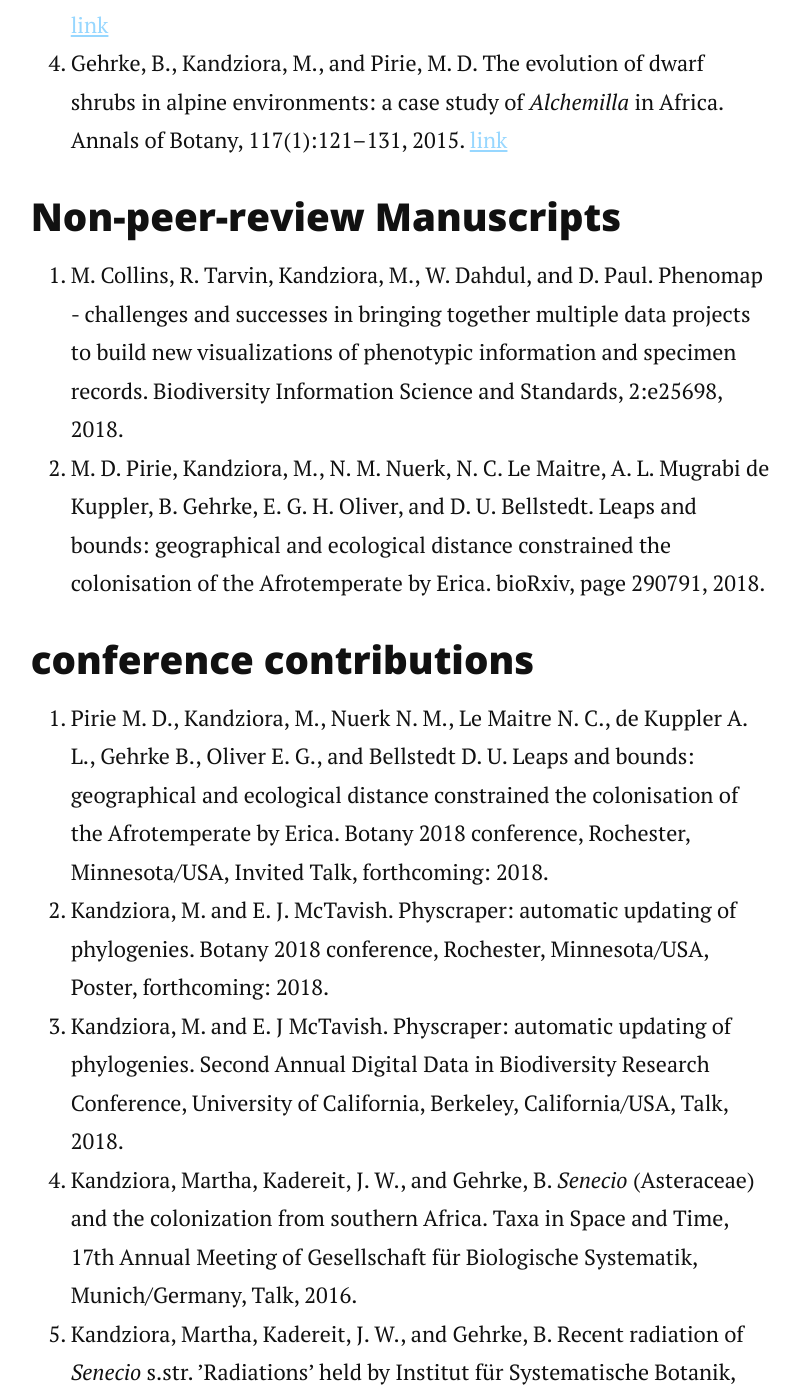
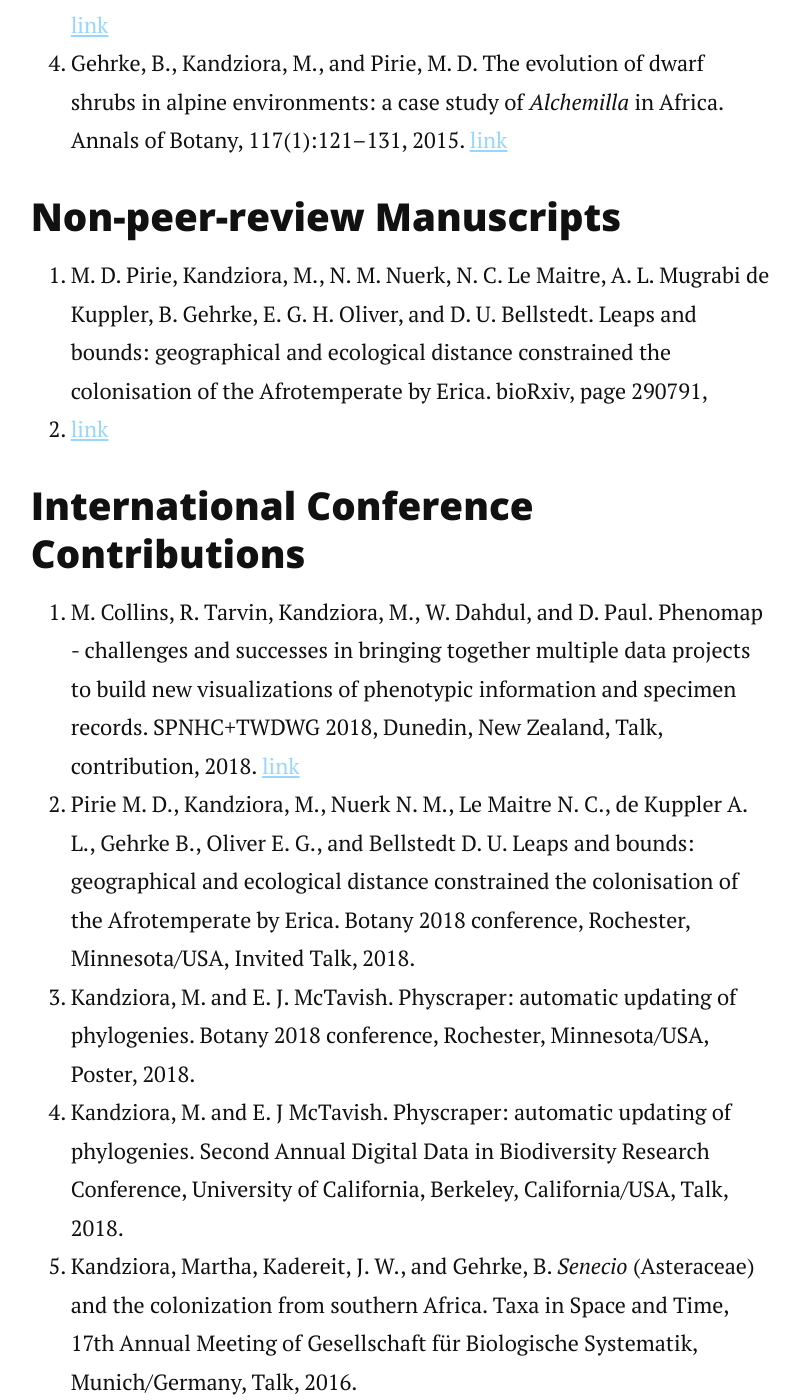
Before and after one commit to mkandziora/plantastic, a Jekyll site: the page built from publications.md, in a window 1280 px wide and 1400 px high, scrolled down 945 px. Shown: the whole window, without its empty margins (238-1038 px from the left). Built offline with Jekyll 4.4.1, drawn with Linux system fonts in a browser that asks for light colours; nearby versions of some CDN libraries; some of the changed text lies outside the part shown.

Commit message:
update pub

```diff
--- a/publications.md
+++ b/publications.md
@@ -8,37 +8,38 @@
 ... you can download a [publicationlist]({{ "./includes/publicationlist.pdf" | absolute_url }}) directly.
 
 
-### peer-review manuscripts
+### Peer-review manuscripts
 1. Kandziora, M., Kadereit, J. W., and Gehrke, B. Dual colonization of the Palaearctic from different regions in the Afrotropics by *Senecio*. Journal of Biogeography, 44(1):147–157, 2017. [link](http://onlinelibrary.wiley.com/doi/10.1111/jbi.12837/abstract)
 2. Pirie, M. D., Oliver, E. G. H., Mugrabi de Kuppler, A., Gehrke, B., Le Maitre, N. C., Kandziora, M., and Bellstedt, D. U. The biodiversity hotspot as evolutionary hot-bed: spectacular radiation of *Erica* in the Cape Floristic Region. BMC Evolutionary Biology, 16:190, 2016. [link](https://bmcevolbiol.biomedcentral.com/articles/10.1186/s12862-016-0764-3)
 3. Kandziora, M., Kadereit, J. W., and Gehrke, B. Frequent colonization and little in situ speciation in *Senecio* in the tropical alpine-like islands of eastern Africa. American Journal of Botany, 103(8):1483–1498, 2016.  [link](http://onlinelibrary.wiley.com/doi/10.3732/ajb.1600210/full)
 4. Gehrke, B., Kandziora, M., and Pirie, M. D. The evolution of dwarf shrubs in alpine environments: a case study of *Alchemilla* in Africa. Annals of Botany, 117(1):121–131, 2015. [link](https://academic.oup.com/aob/article/117/1/121/2195968)
 
 ### Non-peer-review Manuscripts
-1. M. Collins, R. Tarvin, Kandziora, M., W. Dahdul, and D. Paul. Phenomap - challenges and
-successes in bringing together multiple data projects to build new visualizations of phenotypic
-information and specimen records. Biodiversity Information Science and Standards, 2:e25698,
-2018.
-2. M. D. Pirie, Kandziora, M., N. M. Nuerk, N. C. Le Maitre, A. L. Mugrabi de Kuppler,
+1. M. D. Pirie, Kandziora, M., N. M. Nuerk, N. C. Le Maitre, A. L. Mugrabi de Kuppler,
 B. Gehrke, E. G. H. Oliver, and D. U. Bellstedt. Leaps and bounds: geographical and ecological
 distance constrained the colonisation of the Afrotemperate by Erica. bioRxiv, page 290791,
-2018.
+2018. [link](https://www.biorxiv.org/content/early/2018/03/30/290791)
 
-### conference contributions
-1. Pirie M. D., Kandziora, M., Nuerk N. M., Le Maitre N. C., de Kuppler A. L., Gehrke B.,
+### International Conference Contributions
+1. M. Collins, R. Tarvin, Kandziora, M., W. Dahdul, and D. Paul. Phenomap - challenges
+and successes in bringing together multiple data projects to build new visualizations of
+phenotypic information and specimen records. SPNHC+TWDWG 2018, Dunedin, New
+Zealand, Talk, contribution, 2018. [link](https://biss.pensoft.net/articles.php?id=25698)
+2. Pirie M. D., Kandziora, M., Nuerk N. M., Le Maitre N. C., de Kuppler A. L., Gehrke B.,
 Oliver E. G., and Bellstedt D. U. Leaps and bounds: geographical and ecological distance
 constrained the colonisation of the Afrotemperate by Erica. Botany 2018 conference, Rochester,
-Minnesota/USA, Invited Talk, forthcoming: 2018.
-2. Kandziora, M. and E. J. McTavish. Physcraper: automatic updating of phylogenies. Botany
-2018 conference, Rochester, Minnesota/USA, Poster, forthcoming: 2018.
-3. Kandziora, M. and E. J McTavish. Physcraper: automatic updating of phylogenies. Second
+Minnesota/USA, Invited Talk, 2018.
+3. Kandziora, M. and E. J. McTavish. Physcraper: automatic updating of phylogenies. Botany
+2018 conference, Rochester, Minnesota/USA, Poster, 2018.
+4. Kandziora, M. and E. J McTavish. Physcraper: automatic updating of phylogenies. Second
 Annual Digital Data in Biodiversity Research Conference, University of California, Berkeley,
 California/USA, Talk, 2018.
-4. Kandziora, Martha, Kadereit, J. W., and Gehrke, B. *Senecio* (Asteraceae) and the colonization from southern Africa. Taxa in Space and Time, 17th Annual Meeting of Gesellschaft für Biologische Systematik, Munich/Germany, Talk, 2016.
-5. Kandziora, Martha, Kadereit, J. W., and Gehrke, B. Recent radiation of *Senecio* s.str. ’Radiations’ held by Institut für Systematische Botanik, University of Zürich, Zurich/Switzerland, Poster, 2014.
-6. Kandziora, Martha, Kadereit, J. W., and Gehrke, B. Colonization of the Afroalpine by *Senecio* l. Natural History Museum, Oslo/Norway, Talk, 2014.
-7. Kandziora, Martha and Gehrke, B. *Senecio* (Asteraceae-Senecioneae) and the colonization of the afroalpine region. XXth Congress of AETFAT, Stellenbosch/South Africa, Talk, 2014.
+5. Kandziora, Martha, Kadereit, J. W., and Gehrke, B. *Senecio* (Asteraceae) and the colonization from southern Africa. Taxa in Space and Time, 17th Annual Meeting of Gesellschaft für Biologische Systematik, Munich/Germany, Talk, 2016.
+6. Kandziora, Martha, Kadereit, J. W., and Gehrke, B. Recent radiation of *Senecio* s.str. ’Radiations’ held by Institut für Systematische Botanik, University of Zürich, Zurich/Switzerland, Poster, 2014.
+7.Kandziora, Martha and Gehrke, B. *Senecio* (Asteraceae-Senecioneae) and the colonization of the afroalpine region. XXth Congress of AETFAT, Stellenbosch/South Africa, Talk, 2014.
 8. Kandziora, Martha and Gehrke, B. The evolution of African *Alchemilla*. 21st International Symposium Biodiversity and Evolutionary Biology, Deutsche Botanische Gesellschaft, Mainz/Germany, Poster, 2012.
 
-
-The following peer-review manuscripts were published from my doctoral dissertation work: [1],[3]
+### Other Presentations
+1. Kandziora, Martha, Kadereit, J. W., and Gehrke, B. Colonization of the Afroalpine by *Senecio* l. Natural History Museum, Oslo/Norway, Talk, 2014.
+2. Kandziora, M. Färbepflanzen - Taxonomie, Chemie und historischer Gebrauch. ’Botanik
+im Garten’ - Botanic Garden, Mainz, Guided tour, 2014.
```
